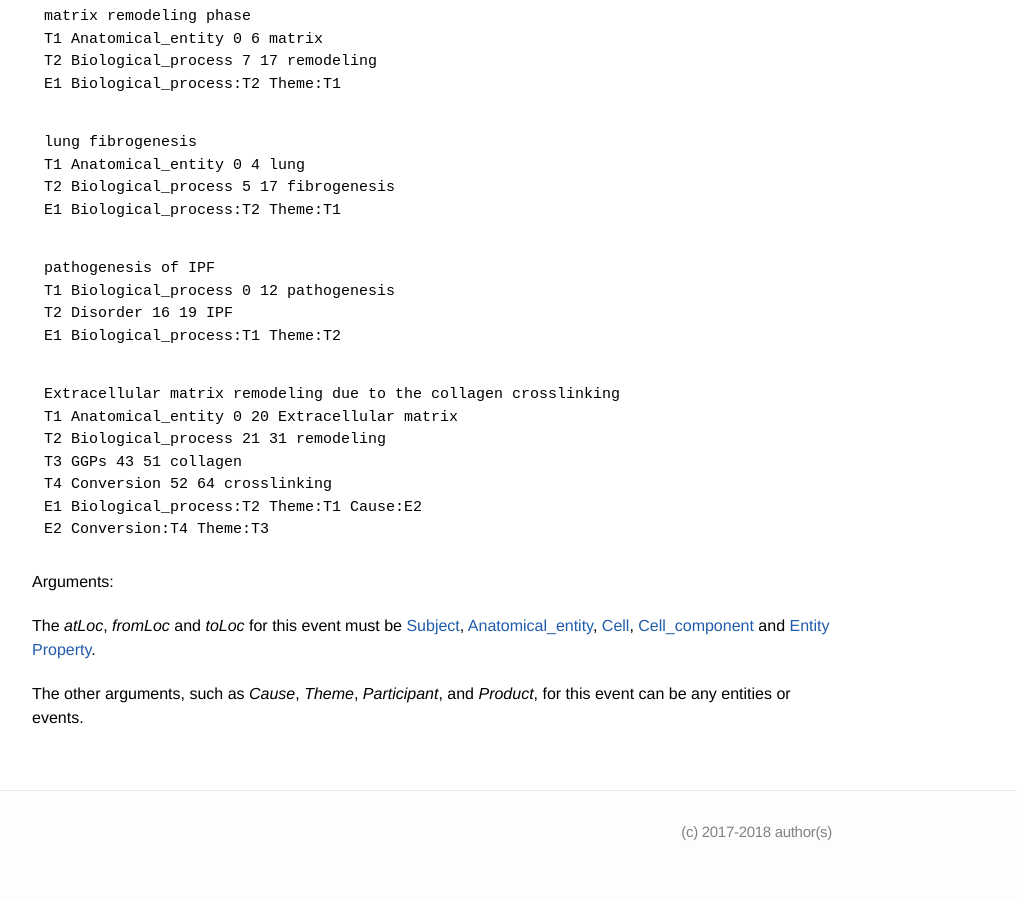
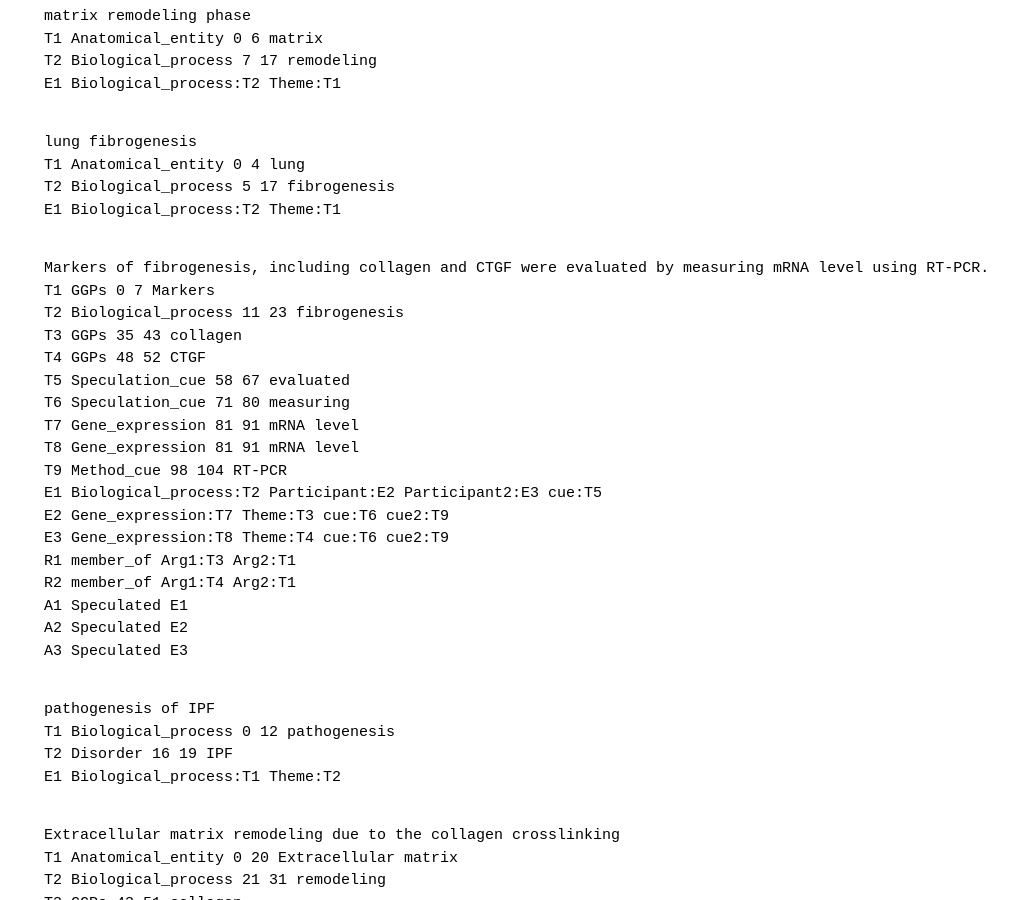
Before and after one commit to ezcatdb/molbiol_lung_corpus-guidelines, a Jekyll site: the page built from _event/Biological_process.md, in a window 1280 px wide and 900 px high, scrolled down 838 px. Shown: the whole window, without its empty margins (208-1225 px from the left). Built offline with Jekyll 4.4.1, drawn with Linux system fonts in a browser that asks for light colours; before the commit the page ends 1711 px from its top, so only the background shows below that.

Commit message:
new sample sentene included in _event/Biological_process.md

```diff
--- a/_event/Biological_process.md
+++ b/_event/Biological_process.md
@@ -45,6 +45,26 @@ T2 Biological_process 5 17 fibrogenesis
 E1 Biological_process:T2 Theme:T1
 ~~~
 ~~~ ann
+Markers of fibrogenesis, including collagen and CTGF were evaluated by measuring mRNA level using RT-PCR.
+T1 GGPs 0 7 Markers
+T2 Biological_process 11 23 fibrogenesis
+T3 GGPs 35 43 collagen
+T4 GGPs 48 52 CTGF
+T5 Speculation_cue 58 67 evaluated
+T6 Speculation_cue 71 80 measuring
+T7 Gene_expression 81 91 mRNA level
+T8 Gene_expression 81 91 mRNA level
+T9 Method_cue 98 104 RT-PCR
+E1 Biological_process:T2 Participant:E2 Participant2:E3 cue:T5
+E2 Gene_expression:T7 Theme:T3 cue:T6 cue2:T9
+E3 Gene_expression:T8 Theme:T4 cue:T6 cue2:T9
+R1 member_of Arg1:T3 Arg2:T1
+R2 member_of Arg1:T4 Arg2:T1
+A1 Speculated E1
+A2 Speculated E2
+A3 Speculated E3
+~~~
+~~~ ann
 pathogenesis of IPF
 T1 Biological_process 0 12 pathogenesis
 T2 Disorder 16 19 IPF
```
